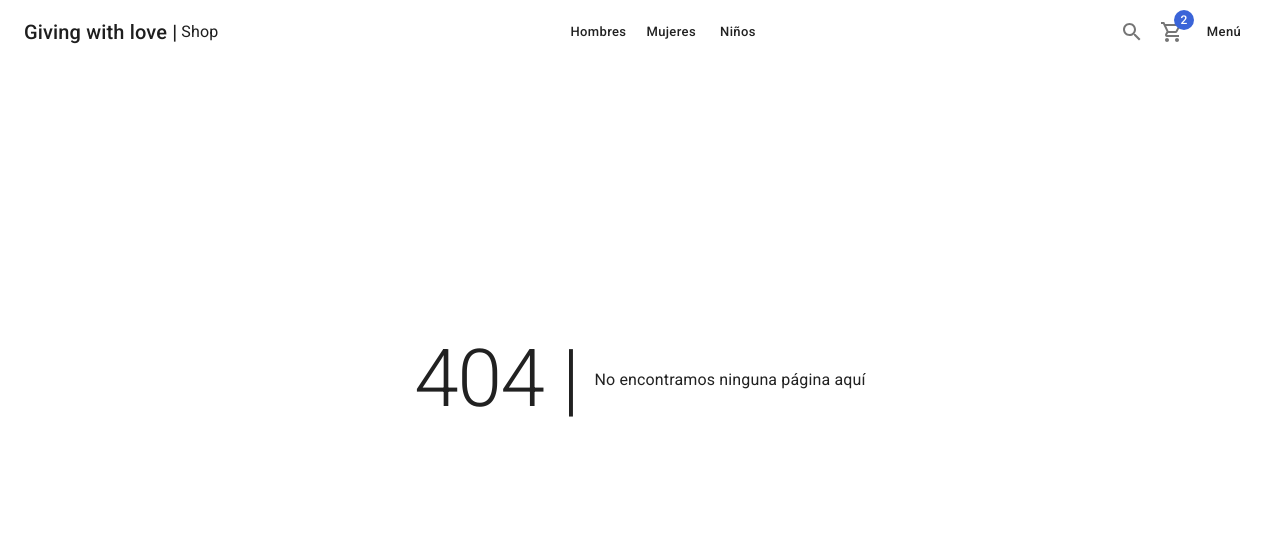
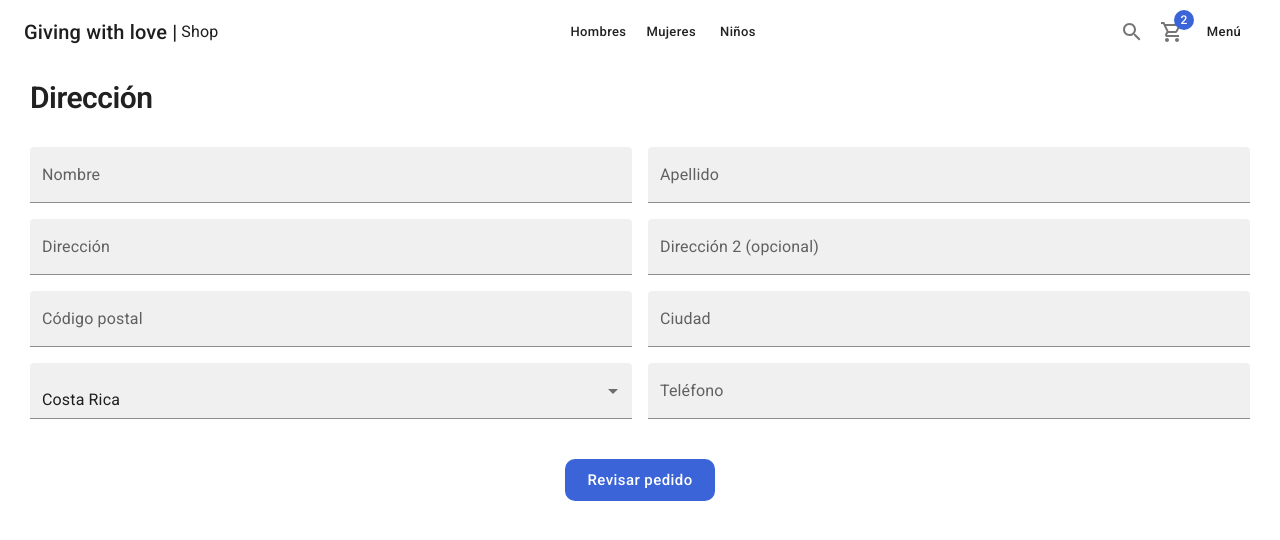
Before and after one commit to Santiago1023/giving-with-love, a Next.js app: page /checkout/address in a window 1280 px wide. Before the commit this address had no page. Shown: the top 540 px of the page. Built offline with nearby package versions, Linux system fonts and the light colour scheme.

Commit message:
It add the address page

```diff
--- /dev/null
+++ b/pages/checkout/address.tsx
@@ -0,0 +1,51 @@
+import ShopLayout from "@/components/layouts/ShopLayout"
+import { Box, Button, FormControl, Grid, InputLabel, MenuItem, Select, TextField, Typography } from "@mui/material"
+
+
+const AddressPage = () => {
+  return (
+    <ShopLayout title="Dirección" pageDescription="Confirmar dirección del destino">
+        <Typography variant="h1" component='h1'>Dirección</Typography>
+        <Grid container spacing={2} sx={{ mt: 2}}>
+            <Grid item xs={12} sm={6}>
+                <TextField label='Nombre' variant="filled" fullWidth/>
+            </Grid>
+            <Grid item xs={12} sm={6}>
+                <TextField label='Apellido' variant="filled" fullWidth/>
+            </Grid>
+            <Grid item xs={12} sm={6}>
+                <TextField label='Dirección' variant="filled" fullWidth/>
+            </Grid>
+            <Grid item xs={12} sm={6}>
+                <TextField label='Dirección 2 (opcional)' variant="filled" fullWidth/>
+            </Grid>
+            <Grid item xs={12} sm={6}>
+                <TextField label='Código postal' variant="filled" fullWidth/>
+            </Grid>
+            <Grid item xs={12} sm={6}>
+                <TextField label='Ciudad' variant="filled" fullWidth/>
+            </Grid>
+            <Grid item xs={12} sm={6}>
+                <FormControl fullWidth>
+                    <Select variant="filled" label='País' value={1}>
+                        <MenuItem value={1}>Costa Rica</MenuItem>
+                        <MenuItem value={2}>Honduras</MenuItem>
+                        <MenuItem value={3}>El Salvador</MenuItem>
+                        <MenuItem value={4}>México</MenuItem>
+                    </Select>
+                </FormControl>
+            </Grid>
+            <Grid item xs={12} sm={6}>
+                <TextField label='Teléfono' variant="filled" fullWidth/>
+            </Grid>
+        </Grid>
+        <Box sx={{ mt:5 }} display='flex' justifyContent='center'>
+            <Button color="secondary" className="circular-btn" size="large">
+                Revisar pedido
+            </Button>
+        </Box>
+    </ShopLayout>
+  )
+}
+
+export default AddressPage
```
